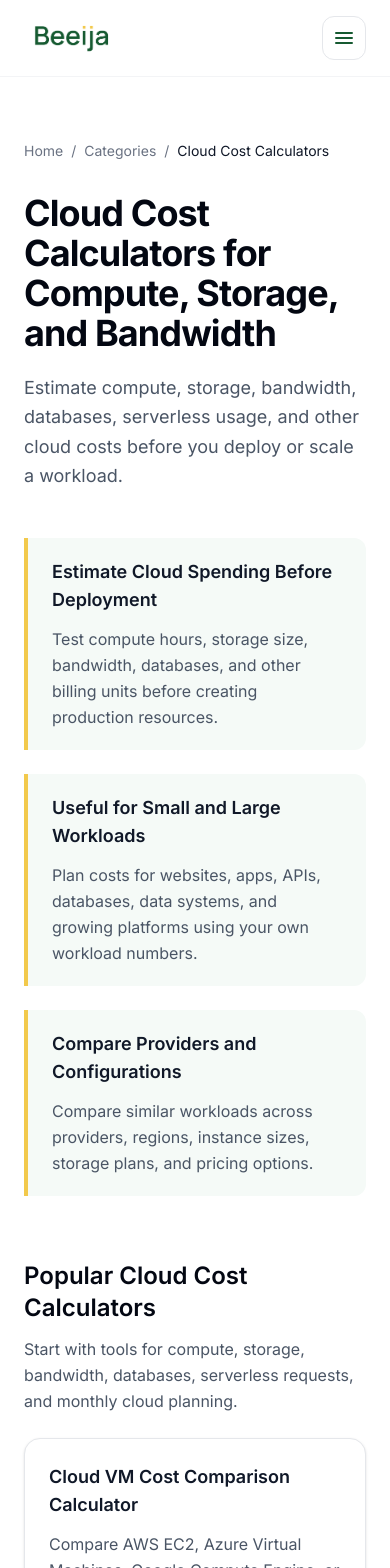
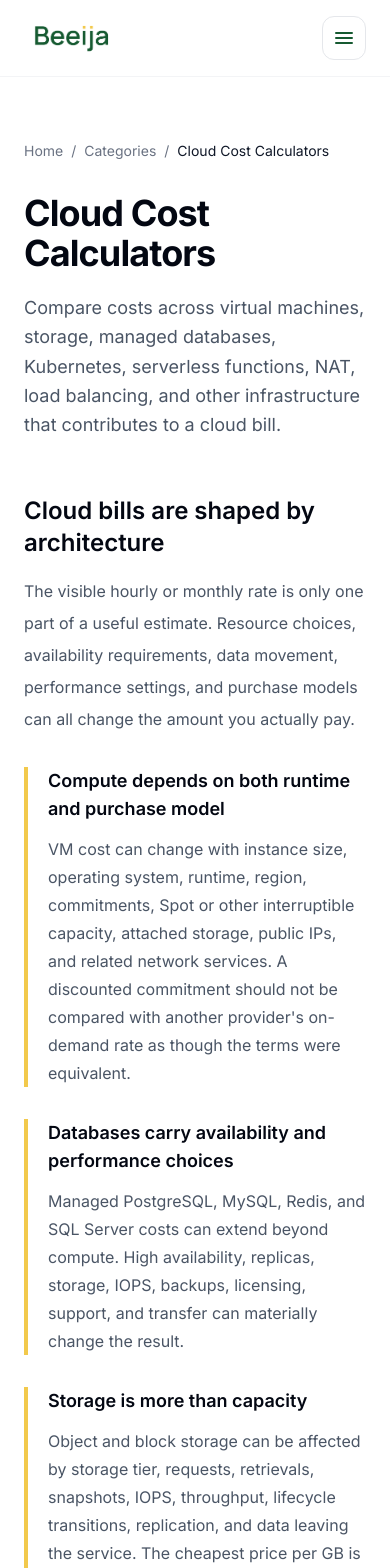
Before and after one commit to vaarunsonawwane-ops/beeija, a Next.js app: page /categories/cloud-cost-calculators in a window 390 px wide. Shown: the top 1568 px of the page. Built offline with nearby package versions, Linux system fonts and the light colour scheme.

Commit message:
cloud-cost-calculators page update

```diff
--- a/app/categories/cloud-cost-calculators/page.tsx
+++ b/app/categories/cloud-cost-calculators/page.tsx
@@ -1,416 +1,326 @@
 import Link from "next/link";
 import type { Metadata } from "next";
+
+import ToolCard from "@/app/components/ToolCard";
 import { tools } from "@/app/data/tools";
 
 const categoryTools = tools.filter(
   (tool) => tool.category === "Cloud Cost Calculators",
 );
 
-const featuredTools = categoryTools.slice(0, 6);
-
 export const metadata: Metadata = {
-  title: "Cloud Cost Calculators for Compute, Storage & Bandwidth",
+  title: "Cloud Cost Calculators",
 
   description:
-    "Estimate cloud compute, storage, bandwidth, database, serverless, and monthly infrastructure costs with simple planning calculators.",
-
-  keywords: [
-    "cloud cost calculator",
-    "cloud pricing calculator",
-    "AWS cost calculator",
-    "Azure cost calculator",
-    "Google Cloud cost calculator",
-    "cloud compute cost calculator",
-    "cloud storage cost calculator",
-    "cloud bandwidth cost calculator",
-    "cloud database cost calculator",
-    "serverless cost calculator",
-    "cloud infrastructure cost calculator",
-    "monthly cloud cost calculator",
-    "cloud cost estimator",
-    "cloud spending calculator",
-    "cloud migration cost calculator",
-  ],
+    "Browse Beeija tools for virtual machines, storage, managed databases, Kubernetes, serverless functions, NAT gateways, load balancers, and cloud cost comparisons.",
 
   alternates: {
     canonical: "https://beeija.com/categories/cloud-cost-calculators",
   },
 
   openGraph: {
-    title: "Cloud Cost Calculators for Compute, Storage & Bandwidth",
-
+    title: "Cloud Cost Calculators | Beeija",
     description:
-      "Estimate cloud compute, storage, bandwidth, database, serverless, and monthly infrastructure costs before deployment.",
-
+      "Explore Beeija tools for comparing compute, storage, database, networking, Kubernetes, serverless, and other cloud infrastructure costs.",
     url: "https://beeija.com/categories/cloud-cost-calculators",
-
     siteName: "Beeija",
-
     type: "website",
   },
 
   twitter: {
     card: "summary_large_image",
-
-    title: "Cloud Cost Calculators for Compute, Storage & Bandwidth",
-
+    title: "Cloud Cost Calculators | Beeija",
     description:
-      "Use simple calculators to estimate compute, storage, bandwidth, database, serverless, and other cloud costs.",
+      "Explore Beeija tools for comparing compute, storage, database, networking, Kubernetes, serverless, and other cloud infrastructure costs.",
   },
 };
 
 export default function CategoryPage() {
   return (
-    <main className="min-h-screen bg-white">
-      <section className="mx-auto max-w-7xl px-6 py-16">
-        {/* BREADCRUMB */}
-        <div className="mb-8 flex items-center text-sm text-gray-500">
+    <main className="bg-white">
+      <div className="mx-auto max-w-7xl px-6 py-16">
+        <nav
+          aria-label="Breadcrumb"
+          className="mb-8 flex flex-wrap items-center text-sm text-gray-500"
+        >
           <Link
             href="/"
-            className="transition-colors duration-200 hover:!text-[var(--yellow-dark)]"
+            className="transition-colors duration-200 hover:text-[var(--green)]"
           >
             Home
           </Link>
 
-          <span className="mx-2">/</span>
+          <span className="mx-2" aria-hidden="true">
+            /
+          </span>
 
           <Link
             href="/categories"
-            className="transition-colors duration-200 hover:!text-[var(--yellow-dark)]"
+            className="transition-colors duration-200 hover:text-[var(--green)]"
           >
             Categories
           </Link>
 
-          <span className="mx-2">/</span>
+          <span className="mx-2" aria-hidden="true">
+            /
+          </span>
 
           <span className="text-gray-900">Cloud Cost Calculators</span>
-        </div>
+        </nav>
 
-        {/* HERO */}
-        <div className="max-w-3xl">
+        <header className="max-w-4xl">
           <h1 className="text-4xl font-bold tracking-tight text-gray-950 md:text-5xl md:leading-tight">
-            Cloud Cost Calculators for Compute, Storage, and Bandwidth
+            Cloud Cost Calculators
           </h1>
 
           <p className="mt-5 text-lg leading-relaxed text-gray-600">
-            Estimate compute, storage, bandwidth, databases, serverless usage,
-            and other cloud costs before you deploy or scale a workload.
+            Compare costs across virtual machines, storage, managed databases,
+            Kubernetes, serverless functions, NAT, load balancing, and other
+            infrastructure that contributes to a cloud bill.
+          </p>
+        </header>
+
+        <section className="mt-14">
+          <div className="max-w-4xl">
+            <h2 className="text-2xl font-semibold text-gray-950">
+              Cloud bills are shaped by architecture
+            </h2>
+
+            <p className="mt-4 leading-8 text-gray-600">
+              The visible hourly or monthly rate is only one part of a useful
+              estimate. Resource choices, availability requirements, data
+              movement, performance settings, and purchase models can all change
+              the amount you actually pay.
             </p>
           </div>
 
-        {/* INTRO CARDS */}
-        <div className="mt-12 grid gap-6 md:grid-cols-3">
-          <article className="rounded-r-xl border-l-4 border-[#F2C94C] bg-[#F5FAF7] px-6 py-5">
-            <h2 className="text-lg font-semibold text-gray-900">
-              Estimate Cloud Spending Before Deployment
-            </h2>
+          <div className="mt-8 space-y-8">
+            <article className="max-w-5xl border-l-4 border-[#F2C94C] pl-5">
+              <h3 className="text-lg font-semibold text-gray-950">
+                Compute depends on both runtime and purchase model
+              </h3>
 
-            <p className="mt-3 text-base leading-relaxed text-gray-600">
-              Test compute hours, storage size, bandwidth, databases, and other
-              billing units before creating production resources.
+              <p className="mt-3 leading-7 text-gray-600">
+                VM cost can change with instance size, operating system,
+                runtime, region, commitments, Spot or other interruptible
+                capacity, attached storage, public IPs, and related network
+                services. A discounted commitment should not be compared with
+                another provider&apos;s on-demand rate as though the terms were
+                equivalent.
               </p>
             </article>
 
-          <article className="rounded-r-xl border-l-4 border-[#F2C94C] bg-[#F5FAF7] px-6 py-5">
-            <h2 className="text-lg font-semibold text-gray-900">
-              Useful for Small and Large Workloads
-            </h2>
+            <article className="max-w-5xl border-l-4 border-[#F2C94C] pl-5">
+              <h3 className="text-lg font-semibold text-gray-950">
+                Databases carry availability and performance choices
+              </h3>
 
-            <p className="mt-3 text-base leading-relaxed text-gray-600">
-              Plan costs for websites, apps, APIs, databases, data systems, and
-              growing platforms using your own workload numbers.
+              <p className="mt-3 leading-7 text-gray-600">
+                Managed PostgreSQL, MySQL, Redis, and SQL Server costs can extend
+                beyond compute. High availability, replicas, storage, IOPS,
+                backups, licensing, support, and transfer can materially change
+                the result.
               </p>
             </article>
 
-          <article className="rounded-r-xl border-l-4 border-[#F2C94C] bg-[#F5FAF7] px-6 py-5">
-            <h2 className="text-lg font-semibold text-gray-900">
-              Compare Providers and Configurations
-            </h2>
+            <article className="max-w-5xl border-l-4 border-[#F2C94C] pl-5">
+              <h3 className="text-lg font-semibold text-gray-950">
+                Storage is more than capacity
+              </h3>
 
-            <p className="mt-3 text-base leading-relaxed text-gray-600">
-              Compare similar workloads across providers, regions, instance
-              sizes, storage plans, and pricing options.
+              <p className="mt-3 leading-7 text-gray-600">
+                Object and block storage can be affected by storage tier,
+                requests, retrievals, snapshots, IOPS, throughput, lifecycle
+                transitions, replication, and data leaving the service. The
+                cheapest price per GB is not always the cheapest workload.
+              </p>
+            </article>
+
+            <article className="max-w-5xl border-l-4 border-[#F2C94C] pl-5">
+              <h3 className="text-lg font-semibold text-gray-950">
+                Network services can become their own cost center
+              </h3>
+
+              <p className="mt-3 leading-7 text-gray-600">
+                NAT gateways, load balancers, public IPs, processed traffic,
+                cross-service transfer, internet egress, logging, and security
+                features can sit outside the headline compute price. They are
+                easy to miss when an estimate focuses only on servers.
+              </p>
+            </article>
+
+            <article className="max-w-5xl border-l-4 border-[#F2C94C] pl-5">
+              <h3 className="text-lg font-semibold text-gray-950">
+                Managed platforms trade operational work for different billing
+                units
+              </h3>
+
+              <p className="mt-3 leading-7 text-gray-600">
+                Kubernetes and serverless platforms may combine control-plane
+                fees, worker or pod compute, requests, execution time, memory,
+                vCPU, storage, networking, logging, and always-on capacity. The
+                architecture decides which of those costs matter.
               </p>
             </article>
           </div>
+        </section>
 
-        {/* FEATURED TOOLS */}
         <section className="mt-16">
-          <div className="max-w-3xl">
+          <div className="max-w-4xl">
             <h2 className="text-2xl font-semibold text-gray-950">
-              Popular Cloud Cost Calculators
+              Browse cloud tools
             </h2>
 
-            <p className="mt-3 text-gray-600 leading-relaxed">
-              Start with tools for compute, storage, bandwidth, databases,
-              serverless requests, and monthly cloud planning.
+            <p className="mt-3 leading-relaxed text-gray-600">
+              Choose the tool that matches the resource or architecture you want
+              to compare. Each page focuses on the billing inputs and
+              assumptions that matter for that service.
             </p>
           </div>
 
-          {featuredTools.length > 0 ? (
-            <div className="mt-6 grid gap-5 md:grid-cols-2 lg:grid-cols-3">
-              {featuredTools.map((tool) => (
-                <Link
+          <div className="mt-7 grid gap-5 md:grid-cols-2 lg:grid-cols-3">
+            {categoryTools.map((tool) => (
+              <ToolCard
                 key={tool.href}
+                name={tool.title}
+                description={tool.description}
                 href={tool.href}
-                  className="group rounded-2xl border border-gray-200 bg-white p-6 shadow-sm transition hover:-translate-y-1 hover:shadow-md"
-                >
-                  <h3 className="text-lg font-semibold text-gray-900 transition-colors duration-200 group-hover:text-[var(--green)]">
-                    {tool.title}
-                  </h3>
-
-                  <p className="mt-3 text-base leading-relaxed text-gray-600">
-                    {tool.description}
-                  </p>
-
-                  <p className="mt-5 text-sm font-medium text-[var(--yellow-dark)]">
-                    Open tool →
-                  </p>
-                </Link>
-              ))}
-            </div>
-          ) : (
-            <p className="mt-7 rounded-xl border border-gray-200 bg-gray-50 p-6 text-sm text-gray-600">
-              Tools in this category will appear automatically as they are
-              created.
-            </p>
-          )}
-        </section>
-
-        {/* ALL TOOLS */}
-        <section className="mt-16">
-          <div className="max-w-3xl">
-            <h2 className="text-2xl font-semibold text-gray-950">
-              All Cloud Cost Calculators
-            </h2>
-
-            <p className="mt-3 text-gray-600 leading-relaxed">
-              Browse every cloud cost tool for compute, storage, bandwidth,
-              databases, serverless usage, and other recurring services.
-            </p>
-          </div>
-
-          {categoryTools.length > 0 ? (
-            <div className="mt-6 grid gap-5 md:grid-cols-2 lg:grid-cols-3">
-              {categoryTools.map((tool) => (
-                <Link
-                  key={tool.href}
-                  href={tool.href}
-                  className="rounded-2xl border border-gray-200 bg-white p-6 shadow-sm transition duration-200 hover:-translate-y-1 hover:shadow-md"
-                >
-                  <h3 className="text-lg font-semibold text-gray-900">
-                    {tool.title}
-                  </h3>
-
-                  <p className="mt-3 text-base leading-relaxed text-gray-600">
-                    {tool.description}
-                  </p>
-                </Link>
-              ))}
-            </div>
-          ) : (
-            <p className="mt-7 rounded-xl border border-gray-200 bg-gray-50 p-6 text-sm text-gray-600">
-              No tools have been published in this category yet.
-            </p>
-          )}
-        </section>
-
-        {/* USE CASES */}
-        <section className="mt-16 rounded-2xl border border-gray-200 bg-white p-7 md:p-8">
-          <h2 className="text-2xl font-semibold text-gray-950">
-            Small Cloud Cost Questions These Tools Help Simplify
-          </h2>
-
-          <p className="mt-4 max-w-3xl text-gray-600 leading-relaxed">
-            Cloud pricing can change with instance hours, storage size, request
-            count, bandwidth, regions, and database usage. These tools help you
-            test those numbers before you spend money.
-          </p>
-
-          <div className="mt-8 grid gap-4 md:grid-cols-2">
-            {[
-              "Estimate virtual machine costs for a planned workload.",
-              "Calculate object storage and retrieval costs.",
-              "Estimate bandwidth and data transfer charges.",
-              "Compare serverless usage at different request volumes.",
-              "Forecast managed database spending.",
-              "Compare on-demand and committed pricing options.",
-              "Estimate costs for development, staging, and production.",
-              "Test future cloud spending as traffic grows.",
-            ].map((item) => (
-              <div
-                key={item}
-                className="border-l-4 border-[#F2C94C] bg-white px-4 py-3"
-              >
-                <p className="text-base leading-relaxed text-gray-700">
-                  {item}
-                </p>
-              </div>
+              />
             ))}
           </div>
         </section>
 
-        {/* WHY MATTERS */}
         <section className="mt-16">
+          <div className="max-w-4xl">
             <h2 className="text-2xl font-semibold text-gray-950">
-            Why Cloud Cost Planning Matters
+              Compare like-for-like configurations
             </h2>
 
-          <div className="mt-5 max-w-4xl space-y-4 text-gray-600 leading-relaxed">
+            <div className="mt-5 space-y-4 leading-8 text-gray-600">
               <p>
-              Cloud services are flexible, but the same flexibility can make
-              the final bill difficult to predict. Compute, storage, bandwidth,
-              databases, requests, regions, and extra services may all be billed
-              in different ways.
+                A provider comparison is only useful when the workloads are
+                genuinely comparable. Keep the region, runtime, availability
+                target, performance requirement, storage amount, backup policy,
+                transfer pattern, and support assumptions as close as possible.
               </p>
 
               <p>
-              A useful estimate starts with a real workload. You may need to
-              know how many hours a server will run, how much data will be
-              stored, how much traffic will leave the cloud, and how many
-              requests the system may handle.
+                Purchase models also need to be compared on equal terms.
+                On-demand, reserved or committed capacity, and Spot or
+                interruptible capacity trade flexibility, commitment, and
+                interruption risk differently. A lower rate can come with a
+                condition that changes whether the option fits the workload.
               </p>
 
               <p>
-              Small changes in instance size, storage class, region, or traffic
-              can change the monthly bill. Beeija calculators help you test a
-              small setup, a normal month, and a busy month before choosing a
-              provider or architecture.
-            </p>
-
-            <p>
-              Cost is only one part of the decision. Speed, reliability,
-              security, support, data location, and service limits may also
-              matter. Always check the latest official provider pricing before
-              making a final budget or purchase decision.
-            </p>
-          </div>
-        </section>
-
-        {/* FAQ */}
-        <section className="mt-16">
-          <h2 className="text-2xl font-semibold text-gray-950">
-            Frequently Asked Questions
-          </h2>
-
-          <div className="mt-6 space-y-6">
-            <div>
-              <h3 className="font-semibold text-gray-900">
-                What is a cloud cost calculator?
-              </h3>
-
-              <p className="mt-2 text-gray-600 leading-relaxed">
-                A cloud cost calculator estimates spending for compute,
-                storage, bandwidth, databases, serverless functions, and other
-                cloud services.
-              </p>
-            </div>
-
-            <div>
-              <h3 className="font-semibold text-gray-900">
-                How do I estimate monthly cloud costs?
-              </h3>
-
-              <p className="mt-2 text-gray-600 leading-relaxed">
-                Start with the resources you need, expected usage, region, and
-                billing period. Then add compute, storage, data transfer,
-                database, and request costs for a normal month.
-              </p>
-            </div>
-
-            <div>
-              <h3 className="font-semibold text-gray-900">
-                Can I compare cloud providers?
-              </h3>
-
-              <p className="mt-2 text-gray-600 leading-relaxed">
-                Yes. Use the same workload and usage numbers across providers
-                to compare possible costs more fairly.
-              </p>
-            </div>
-
-            <div>
-              <h3 className="font-semibold text-gray-900">
-                Why can data transfer make cloud costs higher?
-              </h3>
-
-              <p className="mt-2 text-gray-600 leading-relaxed">
-                Many providers charge for data leaving the cloud or moving
-                between regions and services. High traffic can make these
-                charges a large part of the final bill.
-              </p>
-            </div>
-
-            <div>
-              <h3 className="font-semibold text-gray-900">
-                Are cloud cost estimates exact?
-              </h3>
-
-              <p className="mt-2 text-gray-600 leading-relaxed">
-                No. They are planning estimates. The final bill may change
-                because of updated prices, discounts, taxes, extra services, or
-                actual usage.
-              </p>
-            </div>
-
-            <div>
-              <h3 className="font-semibold text-gray-900">
-                Do these tools upload my data?
-              </h3>
-
-              <p className="mt-2 text-gray-600 leading-relaxed">
-                Most Beeija tools run in your browser. Your inputs are not
-                uploaded unless a tool clearly says that it needs an external
-                price or URL check.
+                First-year cost can also include migration, setup, data transfer,
+                support, or parallel-running expenses that do not appear in a
+                simple steady-state monthly rate. Those costs matter when the
+                decision is about moving an existing workload rather than
+                starting from zero.
               </p>
             </div>
           </div>
         </section>
 
-        {/* RELATED */}
+        <section className="mt-16">
+          <div className="max-w-4xl">
+            <h2 className="text-2xl font-semibold text-gray-950">
+              Costs that are easy to leave out
+            </h2>
+
+            <div className="mt-6 grid gap-x-10 gap-y-7 md:grid-cols-2">
+              <div>
+                <h3 className="font-semibold text-gray-950">
+                  Data transfer and egress
+                </h3>
+                <p className="mt-2 leading-7 text-gray-600">
+                  Traffic leaving a service, region, or cloud can add charges
+                  that are not visible in the resource&apos;s base price.
+                </p>
+              </div>
+
+              <div>
+                <h3 className="font-semibold text-gray-950">
+                  Backups, snapshots, and replicas
+                </h3>
+                <p className="mt-2 leading-7 text-gray-600">
+                  Resilience and recovery features can add storage, compute, or
+                  transfer costs even when the primary workload stays the same.
+                </p>
+              </div>
+
+              <div>
+                <h3 className="font-semibold text-gray-950">
+                  Idle or always-on infrastructure
+                </h3>
+                <p className="mt-2 leading-7 text-gray-600">
+                  Gateways, load balancers, reserved capacity, warm instances,
+                  and other resources may continue costing money when application
+                  traffic is low.
+                </p>
+              </div>
+
+              <div>
+                <h3 className="font-semibold text-gray-950">
+                  Licensing, support, and logging
+                </h3>
+                <p className="mt-2 leading-7 text-gray-600">
+                  Database licenses, extended support, monitoring, logging, and
+                  security services can materially change a production estimate.
+                </p>
+              </div>
+            </div>
+          </div>
+        </section>
+
+        <section className="mt-16 border-l-4 border-[#F2C94C] bg-[#F5FAF7] p-6 md:p-8">
+          <h2 className="text-2xl font-semibold text-gray-950">
+            How Beeija approaches cloud estimates
+          </h2>
+
+          <div className="mt-4 max-w-5xl space-y-4 leading-8 text-gray-600">
+            <p>
+              Beeija calculations are planning estimates, not provider invoices.
+              Cloud pricing can vary by provider, region, resource type, purchase
+              model, currency, discounts, taxes, support plan, and actual usage.
+            </p>
+
+            <p>
+              When provider pricing is built into a tool, the aim is to make the
+              source, checked date, assumptions, and editable inputs clear enough
+              that you can see what is driving the comparison and update rates
+              when needed.
+            </p>
+          </div>
+
+          <Link
+            href="/how-beeija-tools-are-built"
+            className="mt-6 inline-flex font-medium text-[var(--green)] transition-colors duration-200 hover:underline"
+          >
+            How Beeija Tools Are Built →
+          </Link>
+        </section>
+
         <section className="mt-16 border-t border-gray-200 pt-10">
           <h2 className="text-2xl font-semibold text-gray-950">
-            Related Tool Categories
+            Related category
           </h2>
 
-          <div className="mt-5 flex flex-wrap gap-3">
+          <p className="mt-3 max-w-3xl leading-relaxed text-gray-600">
+            An AI product can have two separate cost layers: model or API usage,
+            and the cloud infrastructure running the rest of the application.
+            Use the AI category when you need to estimate that model-side cost.
+          </p>
+
           <Link
             href="/categories/ai-cost-calculators"
-              className="beeija-btn-outline"
+            className="beeija-btn-outline mt-6 inline-flex"
           >
             AI Cost Calculators
           </Link>
-
-            <Link
-              href="/categories/hosting-infrastructure-calculators"
-              className="beeija-btn-outline"
-            >
-              Hosting & Infrastructure Calculators
-            </Link>
-
-            <Link
-              href="/categories/api-saas-cost-calculators"
-              className="beeija-btn-outline"
-            >
-              API & SaaS Cost Calculators
-            </Link>
-
-            <Link
-              href="/categories/capacity-usage-calculators"
-              className="beeija-btn-outline"
-            >
-              Capacity & Usage Calculators
-            </Link>
-
-            <Link
-              href="/categories/technology-comparison-tools"
-              className="beeija-btn-outline"
-            >
-              Technology Comparison Tools
-            </Link>
+        </section>
       </div>
-        </section>
-      </section>
     </main>
   );
 }
```
Lines whose indentation alone changed are shown as unchanged.
